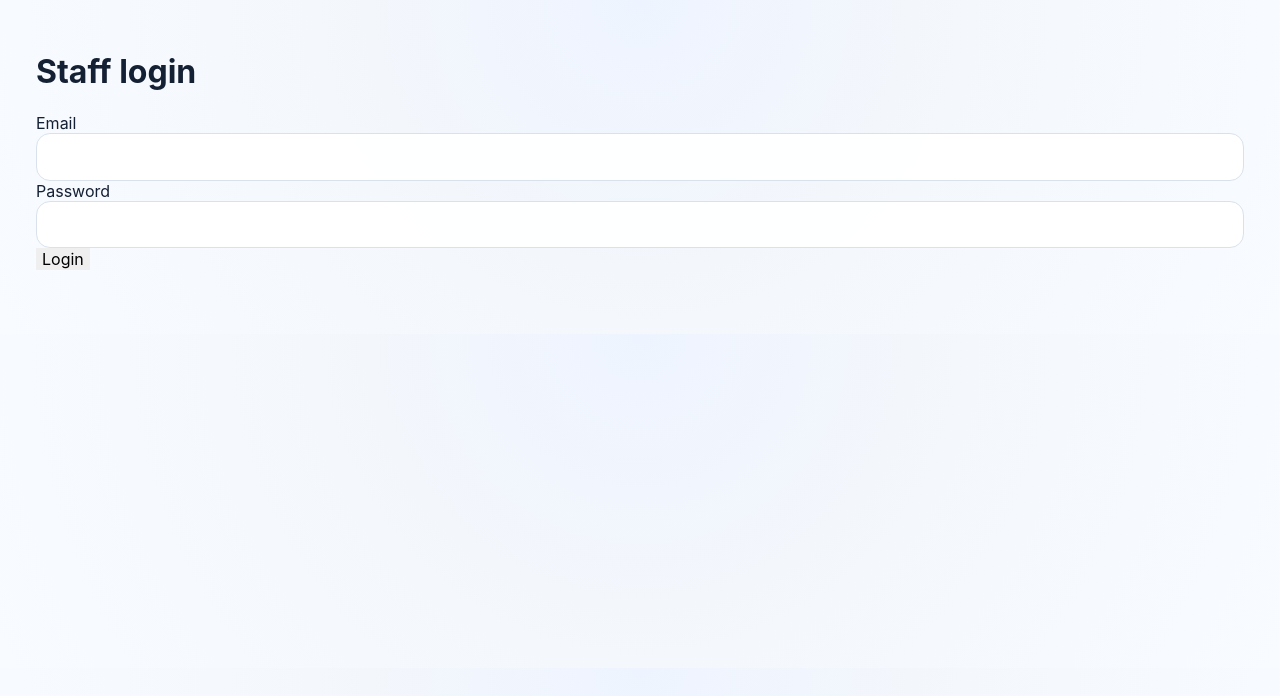
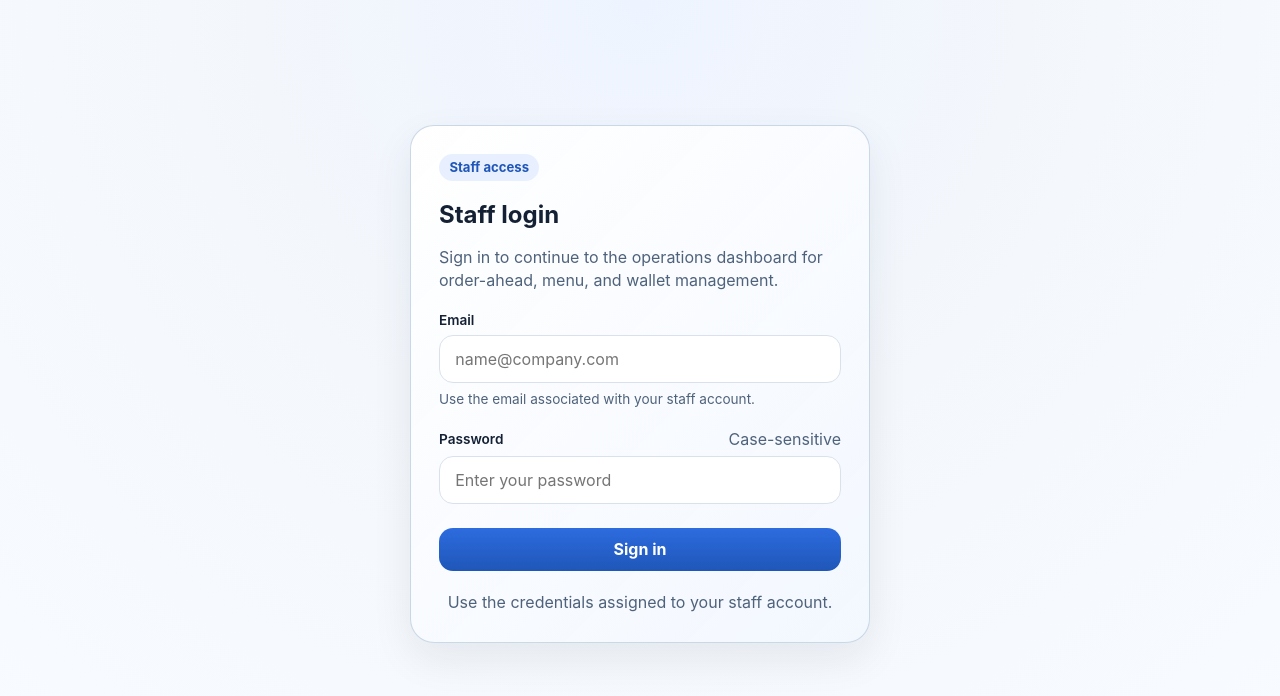
Before and after one commit to NicoChapiro/678-order-ahead, a Next.js app: page /admin/login in a window 1280 px wide. Shown: the top 696 px of the page. Built offline with nearby package versions, Linux system fonts and the light colour scheme.

Commit message:
Harden admin login submit state

```diff
--- a/src/app/(admin)/admin/login/page.tsx
+++ b/src/app/(admin)/admin/login/page.tsx
@@ -2,23 +2,28 @@
 
 import { FormEvent, useState } from 'react';
 import { useRouter } from 'next/navigation';
+import { InlineFeedback } from '@/components/ui/dashboard';
 
 export default function AdminLoginPage() {
   const router = useRouter();
   const [email, setEmail] = useState('');
   const [password, setPassword] = useState('');
   const [error, setError] = useState<string | null>(null);
+  const [isSubmitting, setIsSubmitting] = useState(false);
 
   async function onSubmit(event: FormEvent<HTMLFormElement>) {
     event.preventDefault();
+    setIsSubmitting(true);
+    setError(null);
 
+    try {
       const response = await fetch('/api/admin/auth/login', {
         method: 'POST',
         headers: { 'Content-Type': 'application/json' },
         body: JSON.stringify({ email, password }),
       });
 
-    const payload = await response.json();
+      const payload = (await response.json()) as { error?: string };
       if (!response.ok) {
         setError(payload.error ?? 'Could not sign in.');
         return;
@@ -26,26 +31,93 @@ export default function AdminLoginPage() {
 
       router.push('/admin');
       router.refresh();
+    } catch {
+      setError('Could not sign in.');
+    } finally {
+      setIsSubmitting(false);
+    }
   }
 
   return (
-    <main>
-      <h1>Staff login</h1>
-      <form onSubmit={onSubmit}>
-        <label htmlFor="email">Email</label>{' '}
-        <input id="email" type="email" value={email} onChange={(event) => setEmail(event.target.value)} />
-        <br />
-        <label htmlFor="password">Password</label>{' '}
+    <main className="auth-page-shell">
+      <section className="summary-card auth-panel" aria-labelledby="staff-login-title">
+        <div className="stack auth-panel__header">
+          <span className="summary-card__eyebrow">Staff access</span>
+          <div className="stack">
+            <h1 id="staff-login-title">Staff login</h1>
+            <p className="helper-text">
+              Sign in to continue to the operations dashboard for order-ahead, menu, and wallet
+              management.
+            </p>
+          </div>
+        </div>
+
+        <form className="form-grid auth-form" onSubmit={onSubmit}>
+          <div className="field">
+            <label className="field-label" htmlFor="email">
+              Email
+            </label>
+            <input
+              id="email"
+              type="email"
+              autoComplete="email"
+              inputMode="email"
+              placeholder="name@company.com"
+              value={email}
+              onChange={(event) => {
+                setEmail(event.target.value);
+                if (error) {
+                  setError(null);
+                }
+              }}
+              aria-describedby="email-help"
+              disabled={isSubmitting}
+              required
+            />
+            <p className="field-help" id="email-help">
+              Use the email associated with your staff account.
+            </p>
+          </div>
+
+          <div className="field">
+            <div className="title-row auth-form__label-row">
+              <label className="field-label" htmlFor="password">
+                Password
+              </label>
+              <span className="muted">Case-sensitive</span>
+            </div>
             <input
               id="password"
               type="password"
+              autoComplete="current-password"
+              placeholder="Enter your password"
               value={password}
-          onChange={(event) => setPassword(event.target.value)}
+              onChange={(event) => {
+                setPassword(event.target.value);
+                if (error) {
+                  setError(null);
+                }
+              }}
+              disabled={isSubmitting}
+              required
             />
-        <br />
-        <button type="submit">Login</button>
+          </div>
+
+          {error ? <InlineFeedback message={error} tone="error" /> : null}
+
+          <button
+            className="button button--primary button--block auth-form__submit"
+            type="submit"
+            disabled={isSubmitting}
+          >
+            {isSubmitting ? 'Signing in…' : 'Sign in'}
+          </button>
+
+          <p className="meta-text auth-form__note">
+            Use the credentials assigned to your staff account.
+          </p>
         </form>
-      {error ? <p>Error: {error}</p> : null}
+      </section>
     </main>
   );
 }
--- a/src/styles/globals.css
+++ b/src/styles/globals.css
@@ -691,3 +691,47 @@ ul {
     height: 44px;
   }
 }
+
+.auth-page-shell {
+  min-height: 100vh;
+  display: grid;
+  place-items: center;
+}
+
+.auth-panel {
+  width: min(100%, 460px);
+  margin: 0 auto;
+}
+
+.auth-panel,
+.auth-panel__header,
+.auth-form {
+  display: grid;
+  gap: 1.25rem;
+}
+
+.auth-panel__header h1 {
+  margin: 0;
+}
+
+.auth-form__label-row {
+  justify-content: space-between;
+}
+
+.auth-form__submit {
+  margin-top: 0.25rem;
+}
+
+.auth-form__note {
+  text-align: center;
+}
+
+@media (max-width: 640px) {
+  .auth-page-shell {
+    min-height: auto;
+  }
+
+  .auth-panel {
+    width: 100%;
+  }
+}
```
Lines whose indentation alone changed are shown as unchanged.
